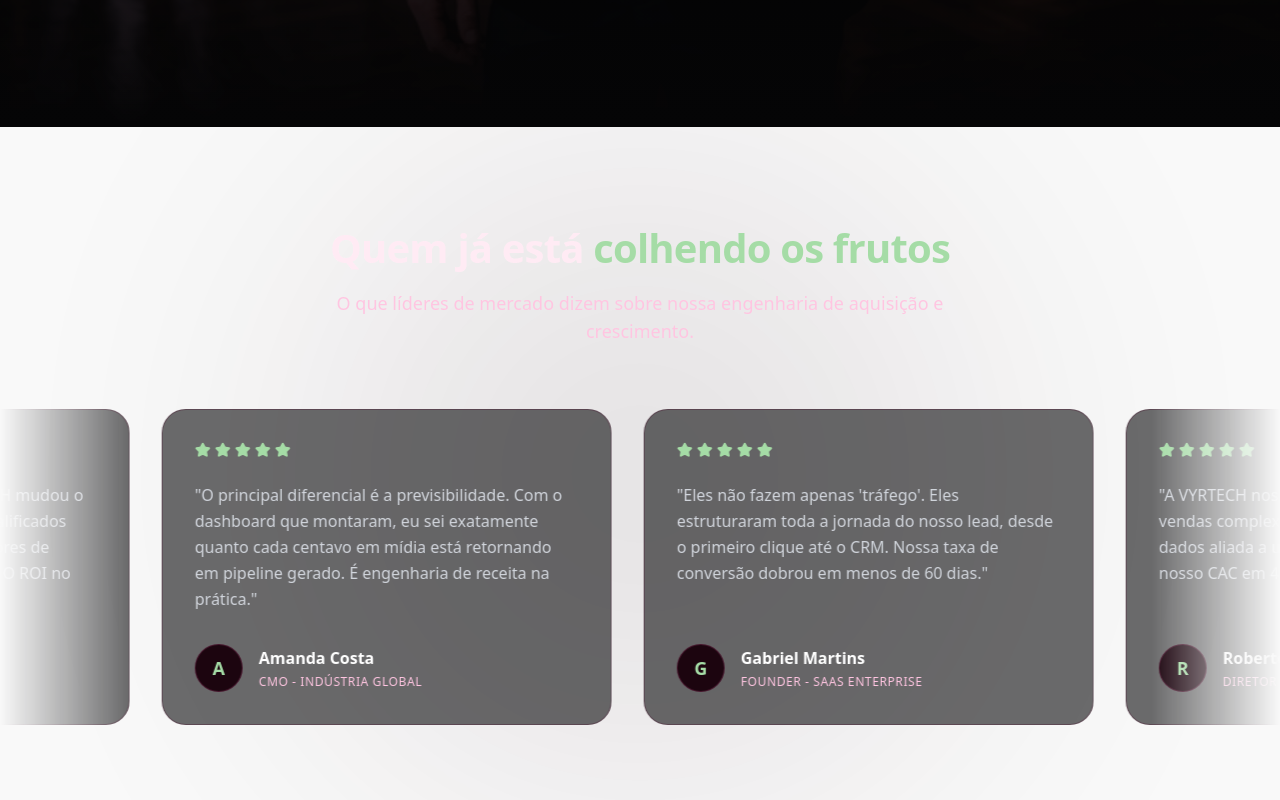
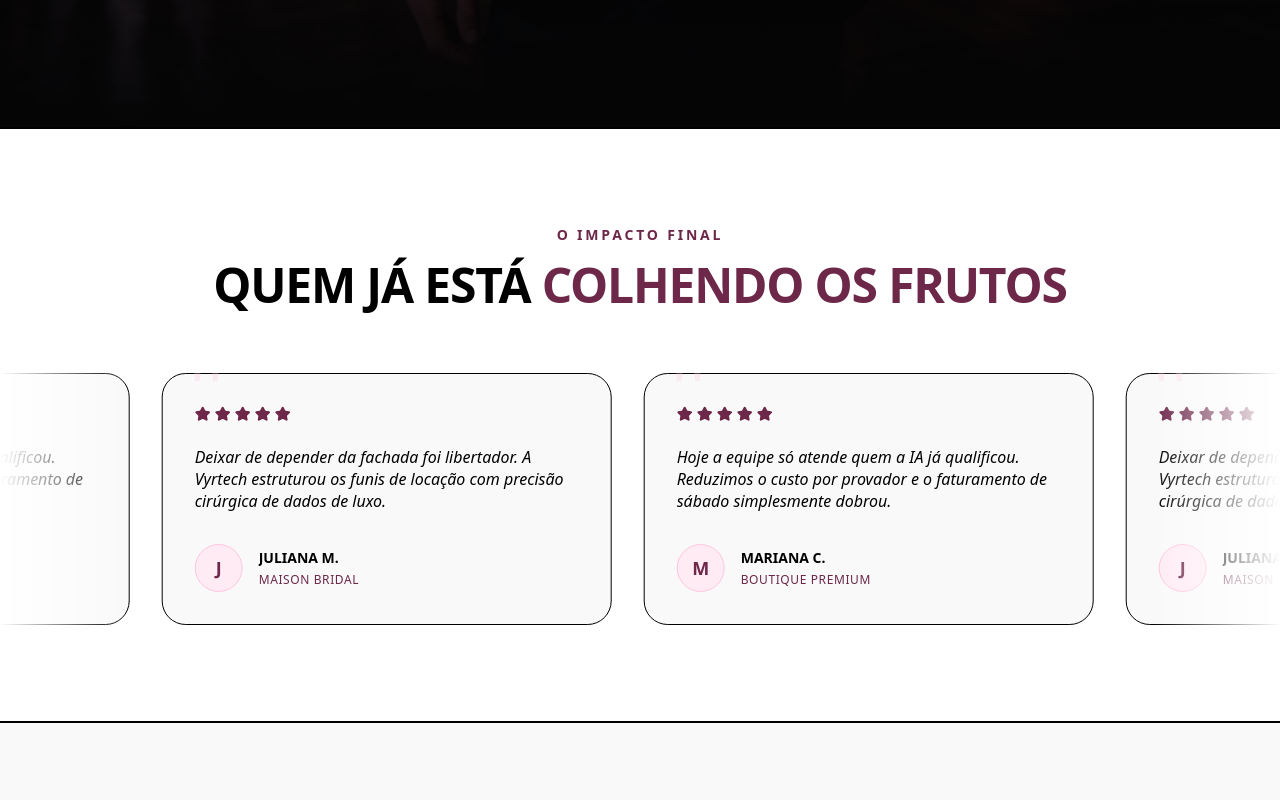
Before and after one commit to jooh44/site-vyrtech, a Next.js app: page /locacao-de-roupas in a window 1280 px wide. Shown: the part 4620-5420 px from the top of the page. Built offline with nearby package versions, Linux system fonts and the light colour scheme.

Commit message:
feat(locacao): add specific light-themed scrolling testimonials

```diff
--- a/src/app/locacao-de-roupas/page.tsx
+++ b/src/app/locacao-de-roupas/page.tsx
@@ -23,7 +23,7 @@ import { EditorialSafraSection } from "@/components/ui/EditorialSafraSection";
 import { EditorialConversionForm } from "@/components/ui/EditorialConversionForm";
 import { EditorialFooter } from "@/components/ui/EditorialFooter";
 import { EditorialNavbar } from "@/components/ui/EditorialNavbar";
-import { TestimonialsSection } from "@/components/ui/TestimonialsSection";
+import { EditorialTestimonialsSection } from "@/components/ui/EditorialTestimonialsSection";
 import { AnimatedChat } from "@/components/ui/AnimatedChat";
 import { GrowthChart } from "@/components/ui/GrowthChart";
 import { WhatsAppButtonEditorial } from "@/components/ui/WhatsAppButtonEditorial";
@@ -262,7 +262,7 @@ export default function FashionRetailLandingPage() {
             </section>
 
             {/* Scrolling Testimonials Ticker */}
-            <TestimonialsSection />
+            <EditorialTestimonialsSection />
 
             {/* Injected Global Conversion Form */}
             <EditorialConversionForm />
--- /dev/null
+++ b/src/components/ui/EditorialTestimonialsSection.tsx
@@ -0,0 +1,101 @@
+import { Star } from "lucide-react";
+
+export function EditorialTestimonialsSection() {
+    const testimonials = [
+        {
+            name: "Mariana C.",
+            role: "Boutique Premium",
+            content: "Hoje a equipe só atende quem a IA já qualificou. Reduzimos o custo por provador e o faturamento de sábado simplesmente dobrou.",
+            avatar: "M"
+        },
+        {
+            name: "Juliana M.",
+            role: "Maison Bridal",
+            content: "Deixar de depender da fachada foi libertador. A Vyrtech estruturou os funis de locação com precisão cirúrgica de dados de luxo.",
+            avatar: "J"
+        },
+        // Duplicating for sufficient length in the ticker
+        {
+            name: "Mariana C.",
+            role: "Boutique Premium",
+            content: "Hoje a equipe só atende quem a IA já qualificou. Reduzimos o custo por provador e o faturamento de sábado simplesmente dobrou.",
+            avatar: "M"
+        },
+        {
+            name: "Juliana M.",
+            role: "Maison Bridal",
+            content: "Deixar de depender da fachada foi libertador. A Vyrtech estruturou os funis de locação com precisão cirúrgica de dados de luxo.",
+            avatar: "J"
+        }
+    ];
+
+    // Duplicate testimonials for seamless infinite scroll
+    const scrollingTestimonials = [...testimonials, ...testimonials];
+
+    return (
+        <section className="py-24 bg-white border-t-2 border-black relative overflow-hidden">
+            {/* Custom CSS Animation for the Ticker */}
+            <style dangerouslySetInnerHTML={{
+                __html: `
+                @keyframes scroll-x {
+                    from { transform: translateX(0); }
+                    to { transform: translateX(calc(-50% - 1rem)); }
+                }
+                .animate-scroll-x {
+                    animation: scroll-x 40s linear infinite;
+                }
+                .animate-scroll-x:hover {
+                    animation-play-state: paused;
+                }
+                `
+            }} />
+
+            <div className="max-w-7xl mx-auto px-6 relative z-10 mb-16">
+                <div className="text-center">
+                    <h2 className="text-sm font-bold tracking-[0.2em] uppercase text-[#6D2749] mb-4">O Impacto Final</h2>
+                    <h3 className="text-4xl md:text-5xl font-black text-black tracking-tight uppercase">
+                        Quem já está <span className="text-[#6D2749]">colhendo os frutos</span>
+                    </h3>
+                </div>
+            </div>
+
+            {/* Scrolling Ticker Container with Lateral Fades */}
+            <div
+                className="relative flex w-full overflow-hidden"
+                style={{
+                    maskImage: 'linear-gradient(to right, transparent, black 10%, black 90%, transparent)',
+                    WebkitMaskImage: 'linear-gradient(to right, transparent, black 10%, black 90%, transparent)'
+                }}
+            >
+                <div className="flex w-max gap-8 px-4 animate-scroll-x">
+                    {scrollingTestimonials.map((testimonial, idx) => (
+                        <div key={idx} className="w-[350px] md:w-[450px] shrink-0 bg-[#F9F9F9] border border-black hover:border-vyr-wine transition-all duration-500 rounded-3xl p-8 flex flex-col relative group">
+
+                            <span className="absolute -top-8 left-6 text-8xl text-[#FFC5E1]/30 font-serif leading-none group-hover:text-[#FFC5E1] transition-colors duration-500">"</span>
+
+                            <div className="flex gap-1 mb-6 relative z-10">
+                                {[...Array(5)].map((_, i) => (
+                                    <Star key={i} className="w-4 h-4 text-[#6D2749] fill-[#6D2749]" />
+                                ))}
+                            </div>
+
+                            <p className="text-black font-light italic mb-8 relative z-10 leading-snug flex-1">
+                                {testimonial.content}
+                            </p>
+
+                            <div className="flex items-center gap-4 relative z-10">
+                                <div className="w-12 h-12 shrink-0 rounded-full bg-[#FFEBF4] border border-[#FFC5E1] flex items-center justify-center text-[#6D2749] font-bold text-lg group-hover:bg-[#6D2749] group-hover:text-white transition-all duration-500">
+                                    {testimonial.avatar}
+                                </div>
+                                <div className="min-w-0">
+                                    <h4 className="text-black font-bold truncate uppercase text-sm">{testimonial.name}</h4>
+                                    <p className="text-xs text-[#6D2749] uppercase tracking-wider mt-1 truncate">{testimonial.role}</p>
+                                </div>
+                            </div>
+                        </div>
+                    ))}
+                </div>
+            </div>
+        </section>
+    );
+}
```
